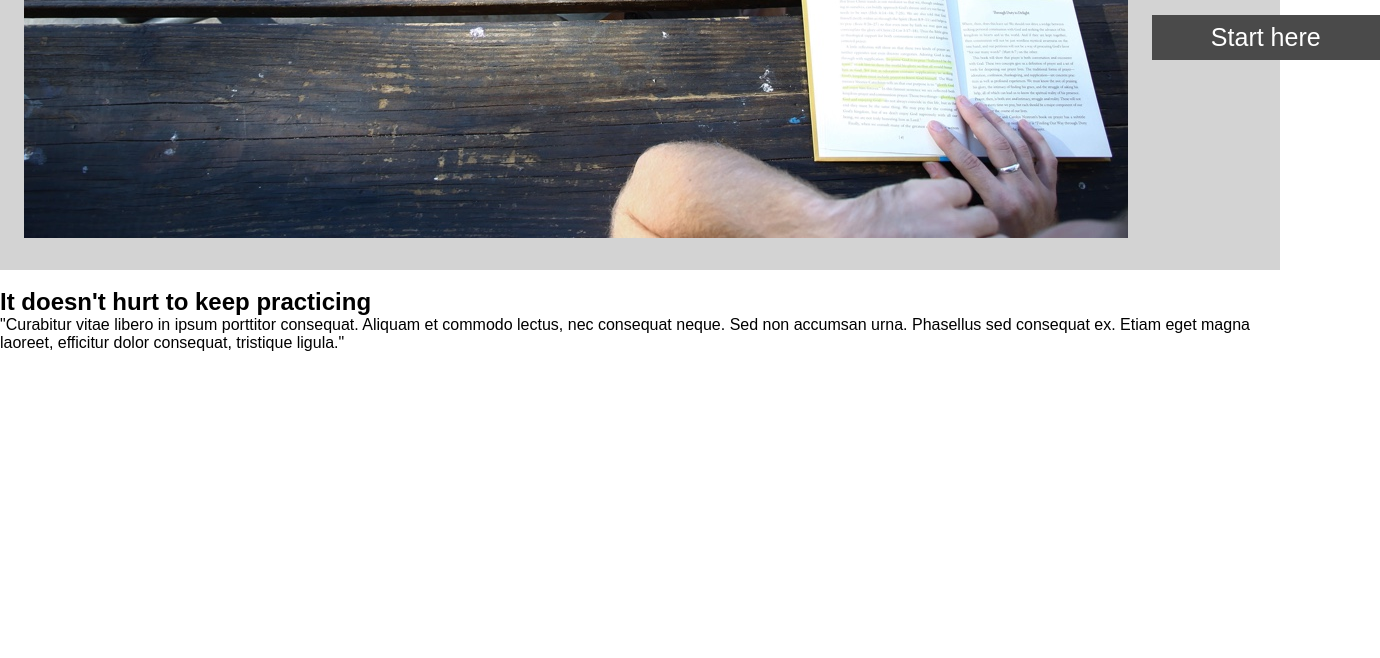
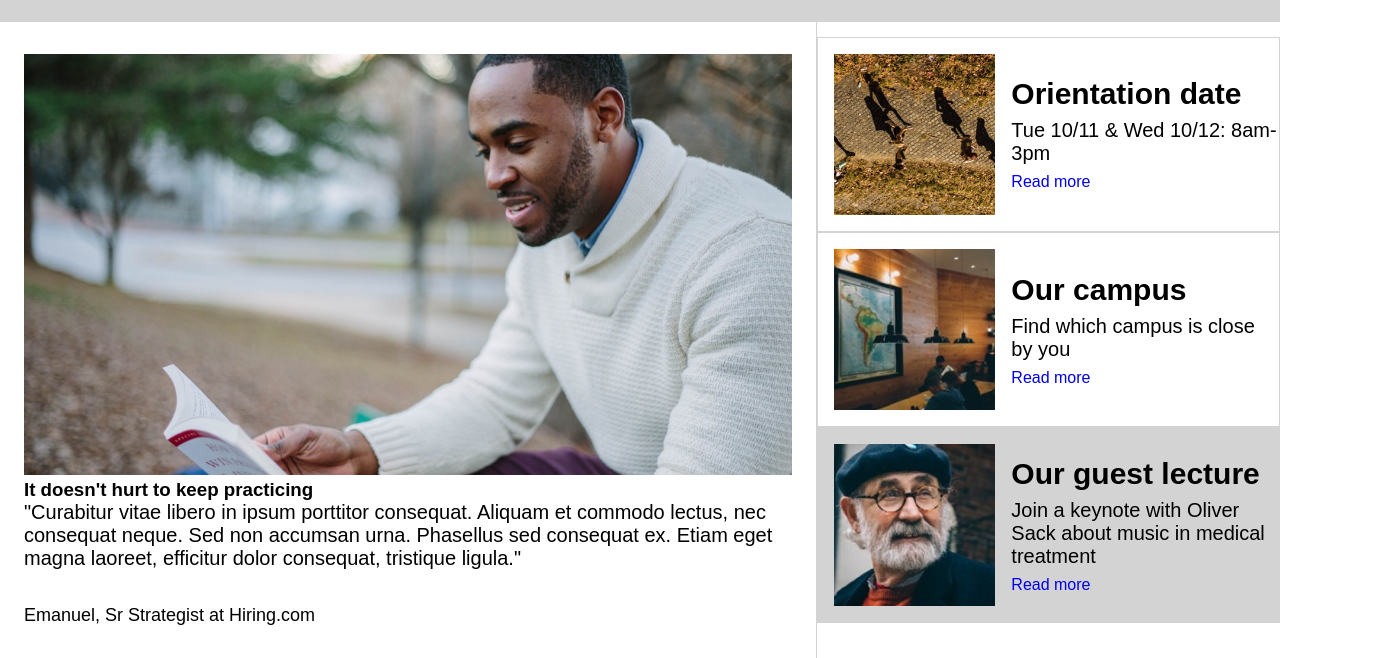
Before and after one commit to Juicy-Goose/ColmarAcademy, a plain HTML site: page index.html in a window 1280 px wide. Shown: the part 674-1332 px from the top of the page, 1380 px wide, since content can reach past the window. Before the commit the page ends 1026 px from the top, so only its background shows below. Drawn offline with Linux system fonts and the light colour scheme.

Commit message:
Added articles sections

```diff
--- a/index.html
+++ b/index.html
@@ -27,13 +27,44 @@
             <div class="intro-statement">
                 <h2>Learn something new everyday</h2>
                 <p>Lorem ipsum dolor sit amet, consectetur adipiscing elit.</p>
-                <a id="button">Start here</a>
+                <a id="button" href="#">Start here</a>
             </div>
         </div>
-        <div>
-            <img>
-            <h2>It doesn't hurt to keep practicing</h2>
-            <p>"Curabitur vitae libero in ipsum porttitor consequat. Aliquam et commodo lectus, nec consequat neque. Sed non accumsan urna. Phasellus sed consequat ex. Etiam eget magna laoreet, efficitur dolor consequat, tristique ligula."</p>
+        <div class="info">
+            <article>
+                <img src="./resources/images/information-main.jpg" alt="Student reading outdoors">
+                <h3>It doesn't hurt to keep practicing</h3>
+                <p id="quote">"Curabitur vitae libero in ipsum porttitor consequat. Aliquam et commodo
+                    lectus, nec consequat neque. Sed non accumsan urna. Phasellus sed consequat
+                    ex. Etiam eget magna laoreet, efficitur dolor consequat, tristique ligula."</p>
+                <p id="author">Emanuel, Sr Strategist at Hiring.com</p>
+            </article>
+            <div class="sections">
+                <section>
+                    <img src="./resources/images/information-orientation.jpg" alt="Bird-side view of people walking">
+                    <div class="section-text">
+                        <h3>Orientation date</h3>
+                        <p>Tue 10/11 & Wed 10/12: 8am-3pm</p>
+                        <a href="#" id="link">Read more</a>
+                    </div>
+                </section>
+                <section>
+                    <img src="./resources/images/information-campus.jpg" alt="Indoors">
+                    <div class="section-text">
+                        <h3>Our campus</h3>
+                        <p>Find which campus is close by you</p>
+                        <a href="#" id="link">Read more</a>
+                    </div>
+                </section>
+                <section id="highlighted">
+                    <img src="./resources/images/information-guest-lecture.jpg" alt="Professor">
+                    <div class="section-text">
+                        <h3>Our guest lecture</h3>
+                        <p>Join a keynote with Oliver Sack about music in medical treatment</p>
+                        <a href="#" id="link">Read more</a>
+                    </div>
+                </section>
+            </div>
         </div>
     </main>
 </body>
--- a/resources/css/styles.css
+++ b/resources/css/styles.css
@@ -41,7 +41,7 @@ nav ul li {
     margin-right: 16px;
 }
 
-a {
+nav a {
     text-decoration: none;
     color: black;
 }
@@ -55,7 +55,8 @@ a {
 
 .banner img {
     margin: 32px 24px;
-
+    max-width: 60%;
+    max-height: auto;
 }
 
 /*.intro-statement {
@@ -98,3 +99,89 @@ a {
     display: flex;
     justify-content: center;
 }
+
+/*--Main--*/
+
+.info {
+    display: flex;
+    width: 100%;
+}
+
+article {
+    padding: 32px 24px;
+    align-content: normal;
+    /*background-color: blue;*/
+    max-width: 60%;
+    max-height: auto;
+    border-right: 1px solid lightgrey;
+}
+
+article img {
+    width: 100%;
+}
+
+article h2 {
+    font-size: 40px;
+    color: #4a4a4a;
+    margin-top: 32px;
+    margin-bottom: 24px;
+}
+
+#quote {
+    font-size: 20px;
+}
+
+#author {
+    margin-top: 35px;
+    font-size: 18px;
+}
+
+/*.sections {
+    background-color: red;
+    border-left: 1px solid grey;
+    padding-top: 16px;
+    padding-bottom: 32px;
+    align-content: normal;
+
+    width: 40%;
+    height: auto;
+}*/
+
+.sections {
+    display: flex;
+    flex-direction: column;
+    width: 40%;
+    margin-top: 15px;
+    margin-bottom: 31px;
+}
+
+
+section {
+    display: flex;
+    border: 1px solid lightgray;
+    /*padding: 16px;*/
+}
+
+section img {
+    height: auto;
+    width: 35%;
+    margin: 16px;
+}
+
+.section-text h3 {
+    font-size: 30px;
+}
+
+.section-text p {
+    margin-top: 8px;
+    margin-bottom: 8px;
+    font-size: 20px;
+}
+
+#link {
+    text-decoration: none;
+}
+
+#highlighted {
+    background-color: lightgrey;
+}
```
